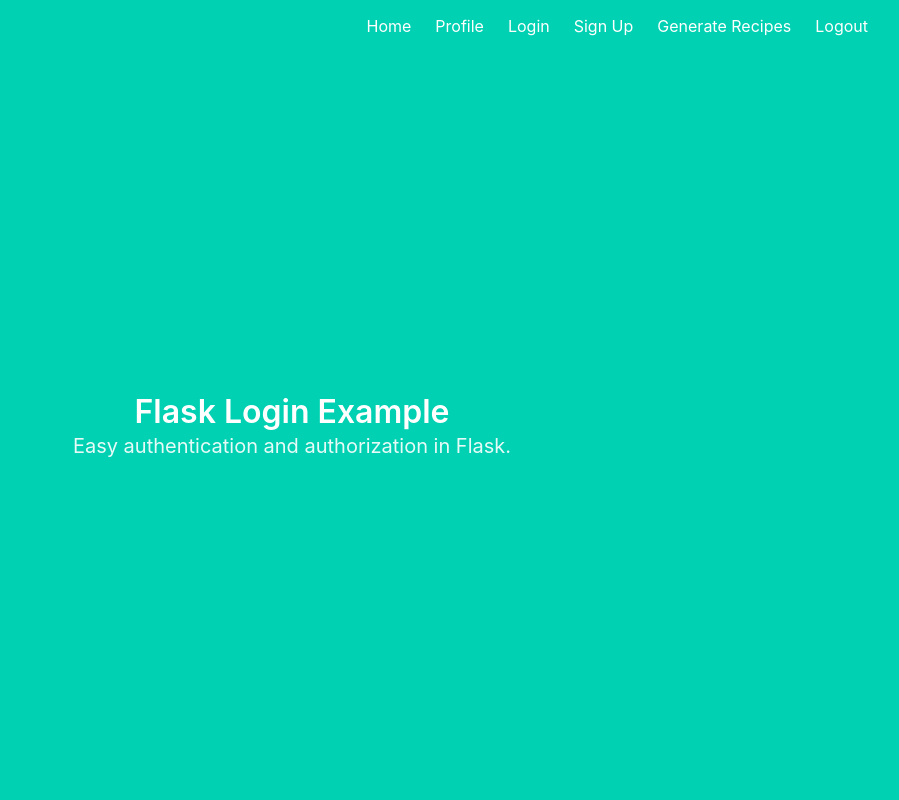
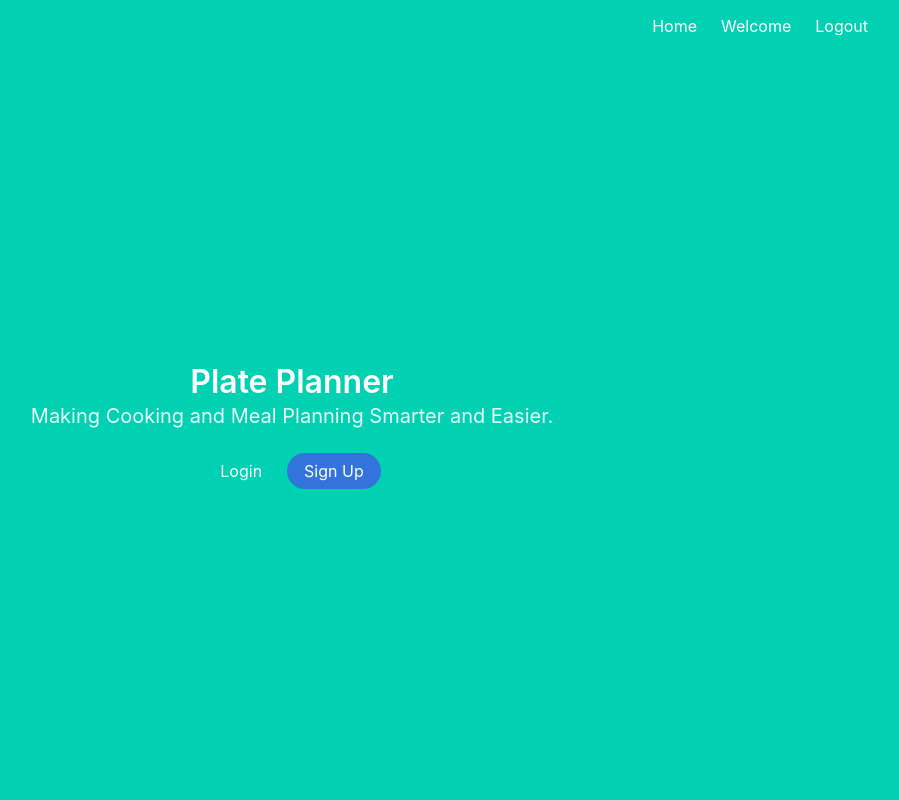
Before and after one commit to lmoradi1/PlatePlanner, a Flask app: page / in a window 1280 px wide. Shown: the whole page, without its empty margins (348-1247 px from the left). Run offline with Flask 3, Linux system fonts and the light colour scheme.

Commit message:
Changed generateByIngredient to be linked to the Welcome page

```diff
--- a/project/auth.py
+++ b/project/auth.py
@@ -27,7 +27,7 @@ def login_post():
         return redirect(url_for('auth.login'))  # if the user doesn't exist or password is wrong, reload the page
         # if the above check passes, then we know the user has the right credentials
     login_user(user, remember=remember)
-    return redirect(url_for('main.profile'))
+    return redirect(url_for('main.welcome'))
 
 
 @auth.route('/signup')
--- a/project/main.py
+++ b/project/main.py
@@ -9,12 +9,17 @@ main = Blueprint('main', __name__)
 def index():
     return render_template('index.html')
 
-@main.route('/profile')
+@main.route('/welcome')
 @login_required
-def profile():
-    return render_template('profile.html', name=current_user.name)
+def welcome():
+    return render_template('welcome.html', name=current_user.name)
 
-@main.route('/generate_recipe')
+@main.route('/generateByIngredient')
 @login_required
-def generateRecipe():
-    return render_template('generateRecipe.html')
+def generateByIngredient():
+    return render_template('generateByIngredient.html')
+
+@main.route('/generateByNutrition')
+@login_required
+def generateByNutrition():
+    return render_template('generateByNutrition.html')
--- a/project/templates/base.html
+++ b/project/templates/base.html
@@ -20,17 +20,8 @@
                             <a href="{{ url_for('main.index') }}" class="navbar-item">
                                 Home
                             </a>
-                            <a href="{{ url_for('main.profile') }}" class="navbar-item">
-                                Profile
-                            </a>
-                            <a href="{{ url_for('auth.login') }}" class="navbar-item">
-                                Login
-                            </a>
-                            <a href="{{ url_for('auth.signup') }}" class="navbar-item">
-                                Sign Up
-                            </a>
-                            <a href="{{ url_for('main.generateRecipe') }}" class="navbar-item">
-                               Generate Recipes
+                            <a href="{{ url_for('main.welcome') }}" class="navbar-item">
+                                Welcome
                             </a>
                             <a href="{{ url_for('auth.logout') }}" class="navbar-item">
                                 Logout
--- a/project/templates/generateRecipe.html
+++ b/project/templates/generateByIngredient.html
@@ -25,7 +25,7 @@ document.getElementById('ingredient-form').addEventListener('submit', async func
 
     const ingredients = document.getElementById('ingredients').value;
     const apiKey = await getApiKey();  //Fetches API key from backend
-    const url = `https://api.spoonacular.com/recipes/findByIngredients?ingredients=${encodeURIComponent(ingredients)}&number=5&apiKey=${apiKey}`;
+    const url = `https://api.spoonacular.com/recipes/findByIngredients?ingredients=${encodeURIComponent(ingredients)}&number=20&apiKey=${apiKey}`;
 
     try {
         const response = await fetch(url);
--- a/project/templates/index.html
+++ b/project/templates/index.html
@@ -2,9 +2,18 @@
 
 {% block content %}
 <h1 class="title">
-  Flask Login Example
+  Plate Planner
 </h1>
 <h2 class="subtitle">
-  Easy authentication and authorization in Flask.
+  Making Cooking and Meal Planning Smarter and Easier.
 </h2>
+
+<div class="buttons is-centered mt-4">
+  <a href="{{ url_for('auth.login') }}" class="button is-primary is-rounded">
+    Login
+  </a>
+  <a href="{{ url_for('auth.signup') }}" class="button is-link is-rounded">
+    Sign Up
+  </a>
+</div>
 {% endblock %}
```
Also changed, not shown: project/templates/generateByNutrition.html (added, +71 -0 lines), project/templates/profile.html (deleted, +0 -7 lines), project/templates/welcome.html (added, +31 -0 lines).
